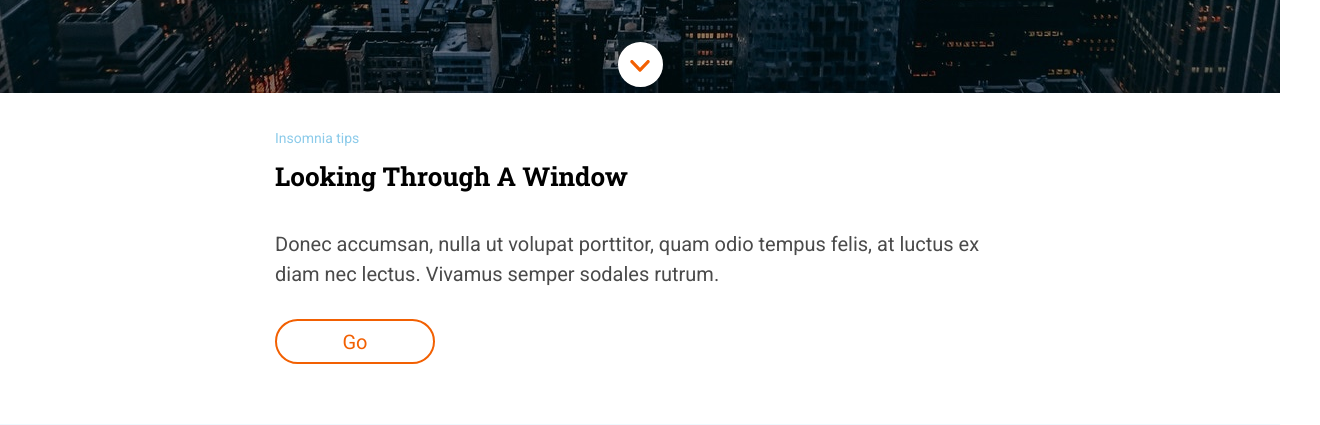
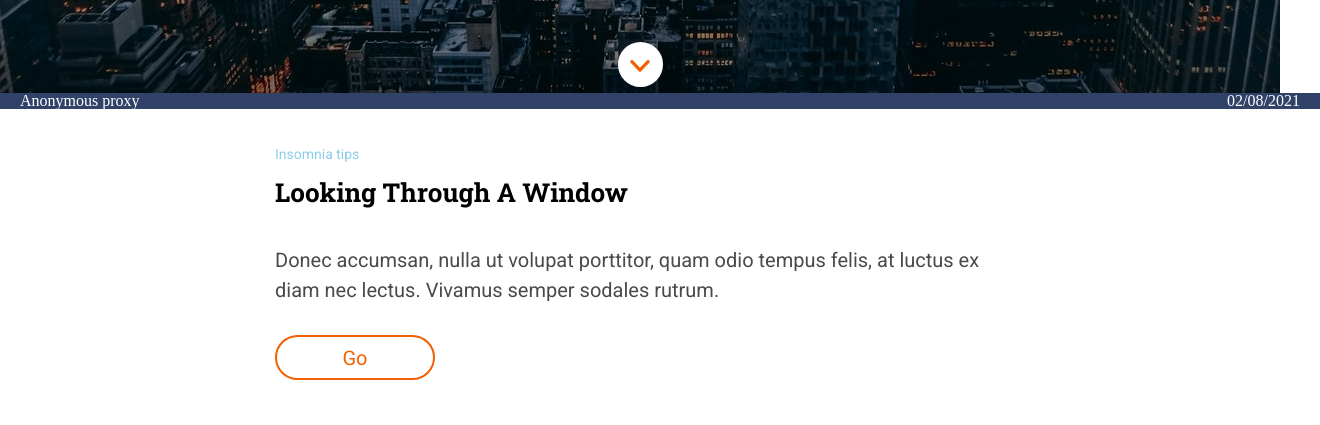
Before and after one commit to Adalab/modulo-1-evaluacion-final-SorayaAC, a website: page src/html/index.html in a window 1280 px wide. Shown: the part 675-1100 px from the top of the page, 1320 px wide, since content can reach past the window. Drawn offline with nearby package versions, Linux system fonts and the light colour scheme; files that its build step writes are made by us from their sources; files whose address does not match are found by name.

Commit message:
Updapted interview changes

```diff
--- a/src/html/index.html
+++ b/src/html/index.html
@@ -27,6 +27,8 @@
     <main>
       <!-- hero -->
       <include src="./partials/hero.html"></include>
+      <!-- newsection -->
+      <include src="./partials/newsection.html"></include>
       <!-- looking -->
       <include src="./partials/looking.html"></include>
 
--- /dev/null
+++ b/src/html/partials/newsection.html
@@ -0,0 +1,4 @@
+<section class="section">
+  <h2>Anonymous proxy</h2>
+  <p><a href="https://adalab.es/" class="section__text">02/08/2021</a></p>
+</section>
--- a/src/scss/core/_variables.scss
+++ b/src/scss/core/_variables.scss
@@ -1,3 +1,9 @@
 /* Fonts */
 $text-font:'Roboto', sans-serif;
 $title-font: 'Roboto Slab', serif;
+
+// Colors
+
+$orange: #f26002;
+$withe: #ffffff;
+$blue:#304268;
--- /dev/null
+++ b/src/scss/layout/_newsection.scss
@@ -0,0 +1,20 @@
+.section{
+    width: 100%;
+    background-color: $orange;
+    color: $withe;
+    display:flex;
+    flex-direction: column ;
+    justify-content: center;
+    align-items: center;
+
+    @media all and (min-width: 768px) {
+        flex-direction: row;
+        justify-content: space-between;
+        padding: 0px 20px;
+        background-color: $blue;
+    }
+    &__text{
+        text-decoration: none;
+        color: $withe;
+    }
+}
--- a/src/scss/main.scss
+++ b/src/scss/main.scss
@@ -6,3 +6,4 @@
  @import 'layout/header';
  @import 'layout/footer';
  @import 'layout/hero';
+ @import 'layout/newsection';
```
